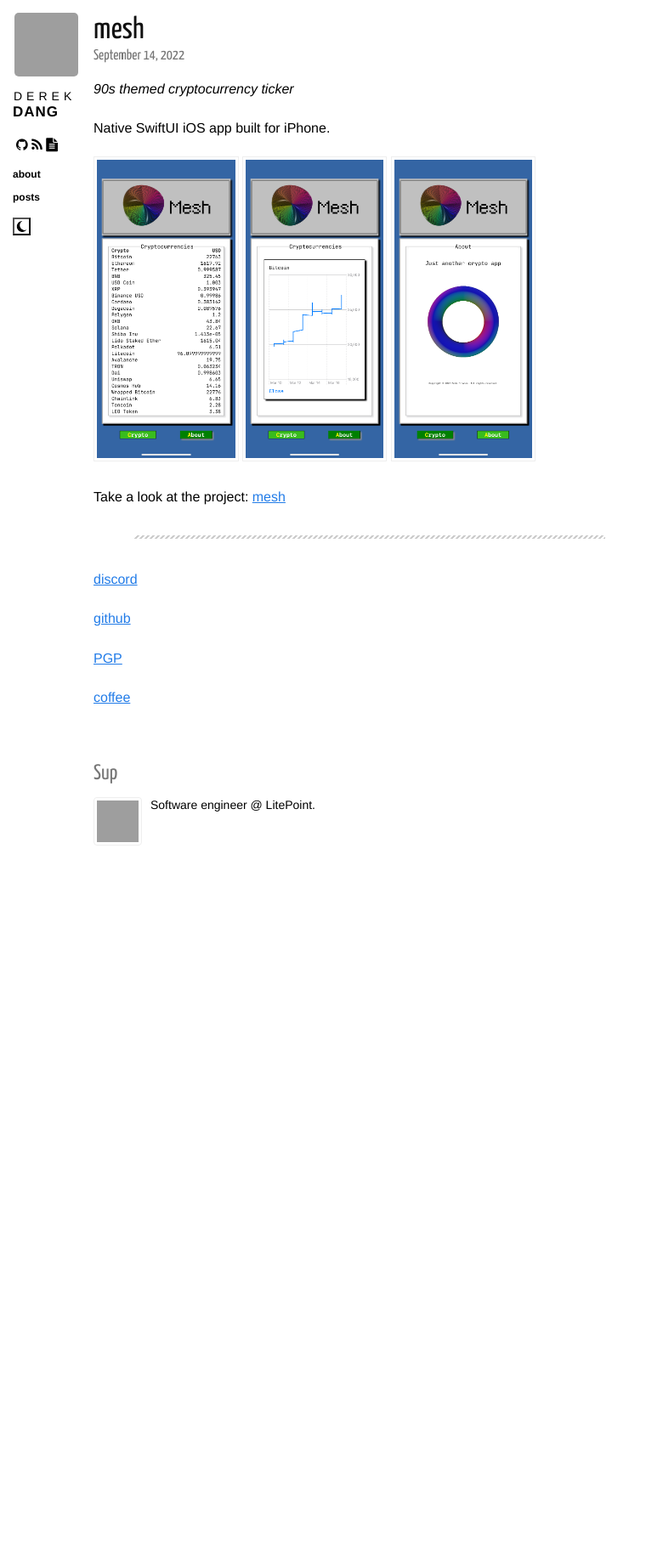
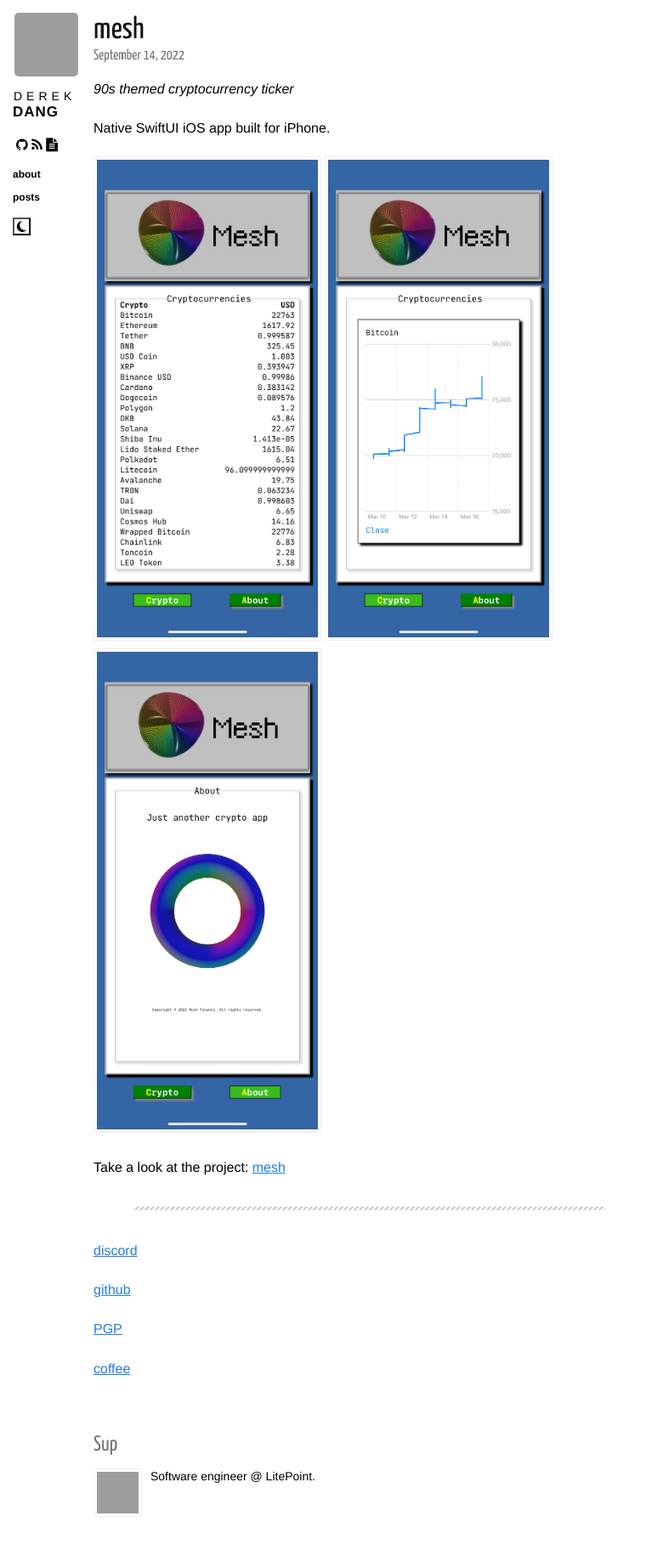
Before and after one commit to dqdang/dqdang.github.io, a Jekyll site: the page built from _posts/2022-09-14-mesh.markdown, in a window 1280 px wide. Shown: the whole page at 85% size, without its empty margins (0-760 px from the left). Built offline with Jekyll 4.4.1, drawn with Linux system fonts in a browser that asks for light colours; nearby versions of some CDN libraries; before the commit the page ends 1035 px from its top, so only the background shows below that; grey boxes are pictures that could not be loaded.

Commit message:
Increase size of images

```diff
--- a/_posts/2022-09-14-mesh.markdown
+++ b/_posts/2022-09-14-mesh.markdown
@@ -8,9 +8,9 @@
 
 Native SwiftUI iOS app built for iPhone.
 
-<img src="https://raw.githubusercontent.com/dqdang/dqdang.github.io/refs/heads/master/images/IMG_4440.png" width="25%" height="25%"/>
-<img src="https://raw.githubusercontent.com/dqdang/dqdang.github.io/refs/heads/master/images/IMG_4467.png" width="25%" height="25%"/>
-<img src="https://raw.githubusercontent.com/dqdang/dqdang.github.io/refs/heads/master/images/IMG_4468.png" width="25%" height="25%"/>
+<img src="https://raw.githubusercontent.com/dqdang/dqdang.github.io/refs/heads/master/images/IMG_4440.png" width="40%" height="40%"/>
+<img src="https://raw.githubusercontent.com/dqdang/dqdang.github.io/refs/heads/master/images/IMG_4467.png" width="40%" height="40%"/>
+<img src="https://raw.githubusercontent.com/dqdang/dqdang.github.io/refs/heads/master/images/IMG_4468.png" width="40%" height="40%"/>
 
 
 Take a look at the project:
```
